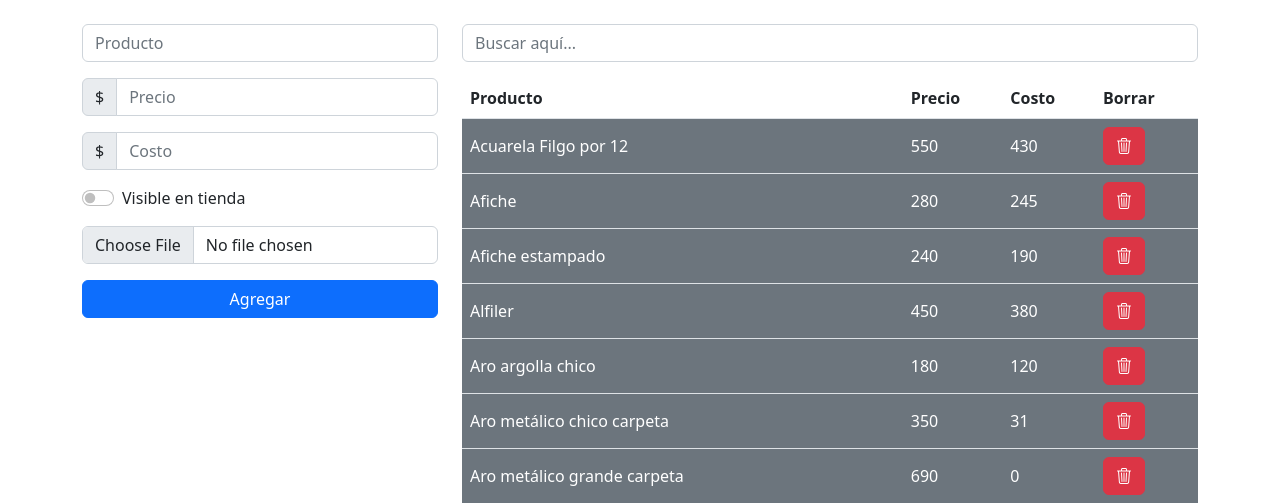
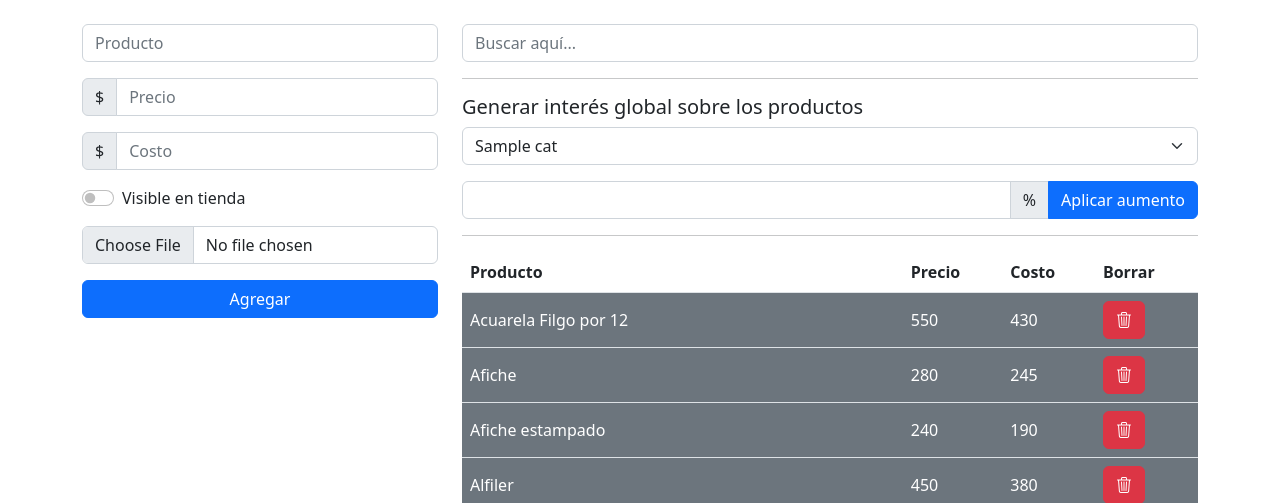
Before and after one commit to juanpabloruiz/frani, a PHP site: page /administracion/panel.php in a window 1280 px wide. Shown: the part 232-735 px from the top of the page. Run offline with PHP 8.4, Linux system fonts and the light colour scheme; a user stored in the database is signed in; data comes from the database, SQL or seed files in the repository; tables that the repository leaves empty or names only in its code hold one stand-in row (values such as "Sample post"); some libraries are stand-ins or nearby versions.

Commit message:
Función de porcentaje agregada

```diff
--- a/administracion/panel.php
+++ b/administracion/panel.php
@@ -85,7 +85,54 @@ if (!isset($_SESSION['correo'])) {
             </div>
             <div class="col-md-8">
                 <input type="search" placeholder="Buscar aquí..." name="busqueda" id="buscar" class="form-control mb-3">
+                <hr>
+                    <div>
+                        <h5>Generar interés global sobre los productos</h5>
+                        <form method="post">
+                            <?php
+                            if (isset($_POST['porcentual'])) {
+                                $porcentaje = $_POST['porcentaje'];
+                                $porcentaje_entero = round($porcentaje);
+                                $cat_post = $_POST['cat'];
+                                $query = mysqli_query($conexion, "SELECT * FROM cat WHERE id = '$cat_post'");
+                                $assoc = mysqli_fetch_assoc($query);
+                                $cat = $assoc['id'];
+                                $sql = "UPDATE productos SET precio = ROUND(precio * (1 + ?/100)) WHERE cat = '$cat'";
+                                $stmt = $conexion->prepare($sql);
+                                $stmt->bind_param("i", $porcentaje_entero);
+                                if ($stmt->execute()) {
+                                    echo '  <div class="alert alert-success d-flex align-items-center" role="alert">
+                                    <span class="spinner-border me-2" role="status" aria-hidden="true"></span>
+                                    <strong>Actualizando...</strong>
+                                </div>';
+                                    echo '<script>
+                                    setTimeout(function(){
+                                        window.location="panel";
+                                    }, 3000);
+                                  </script>';
+                                } else {
+                                    echo '<div class="alert alert-danger">Error en la actualización: ' . $stmt->error . '</div>';
+                                }
+                            }
+                            ?>
+                            <select name="cat" class="form-select mb-3">
+                                <?php
+                                $query2 = mysqli_query($conexion, "SELECT * FROM cat ORDER BY name ASC");
+                                while ($field = mysqli_fetch_assoc($query2)) {
+                                    echo '<option value="' . $field['id'] . '">' . $field['name'] . '</option>';
+                                }
+                                ?>
+                            </select>
+                            <div class="input-group mb-3">
+                                <input type="number" name="porcentaje" class="form-control" aria-label="Amount (to the nearest dollar)">
+                                <span class="input-group-text">%</span>
+                                <input type="submit" name="porcentual" value="Aplicar aumento" class="btn btn-primary">
+                            </div>
+                        </form>
+                    </div>
+                    <hr>
                 <div id="datos">
+
                     <div class="table-responsive">
                         <table class="table align-middle table-hover">
                             <tr>
```
